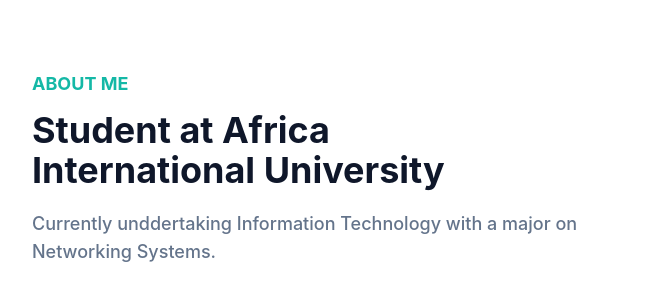
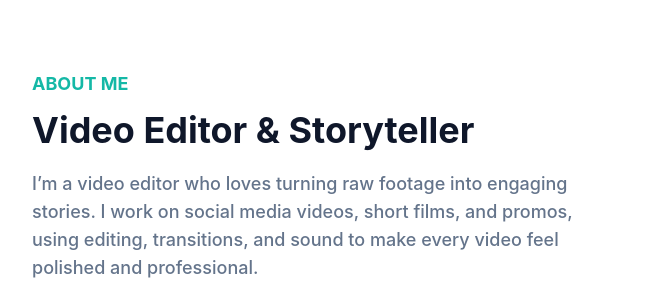
Before and after one commit to adehlaide12/tailwind-portfolio, a website: page index.html in a window 1280 px wide. Shown: the part 652-952 px from the top of the page, 0-651 px from the left. Drawn offline with Linux system fonts and the light colour scheme.

Commit message:
Update index.html

```diff
--- a/index.html
+++ b/index.html
@@ -110,8 +110,8 @@
         <div class="flex flex-wrap">
           <div class="mb-10 w-full px-4 lg:w-1/2">
             <h4 class="mb-3 text-lg font-bold uppercase text-primary">About Me</h4>
-            <h2 class="mb-5 max-w-md text-3xl font-bold text-dark dark:text-white lg:text-4xl">Student at Africa International University</h2>
-            <p class="max-w-xl text-base font-medium text-secondary lg:text-lg">Currently unddertaking Information Technology with a major on Networking Systems.</p>
+            <h2 class="mb-5 max-w-md text-3xl font-bold text-dark dark:text-white lg:text-4xl">Video Editor & Storyteller</h2>
+            <p class="max-w-xl text-base font-medium text-secondary lg:text-lg">I’m a video editor who loves turning raw footage into engaging stories. I work on social media videos, short films, and promos, using editing, transitions, and sound to make every video feel polished and professional.</p>
           </div>
           <div class="w-full px-4 lg:w-1/2">
             <h3 class="mb-4 text-2xl font-semibold text-dark dark:text-white lg:pt-10 lg:text-3xl">Let's Be Friends</h3>
```
